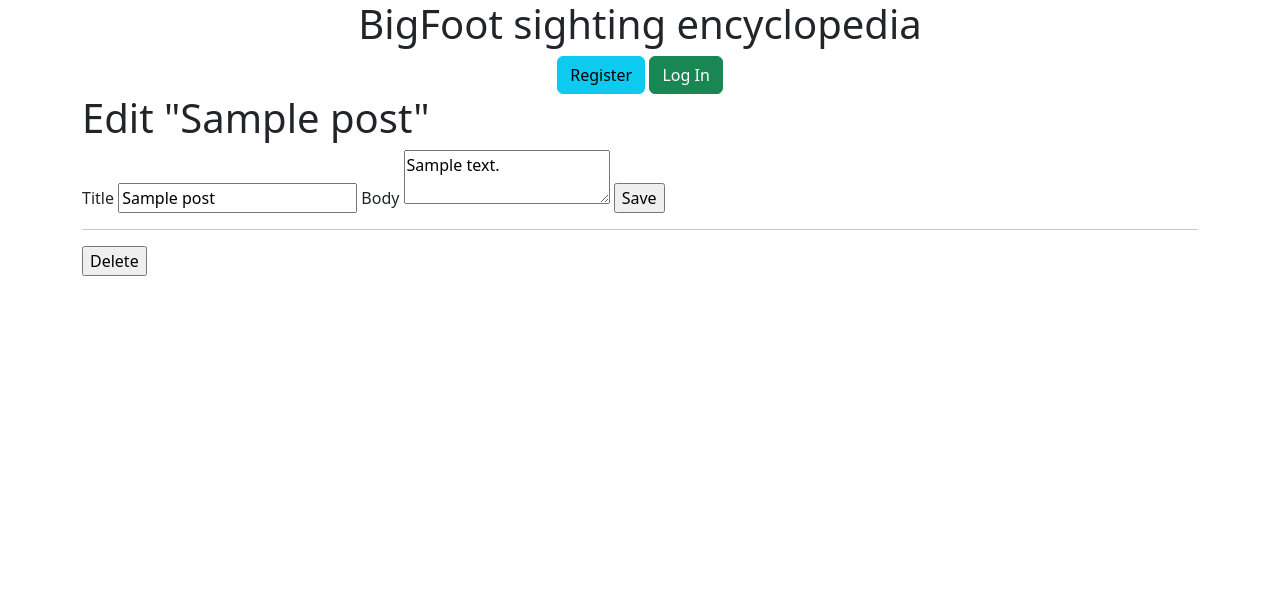
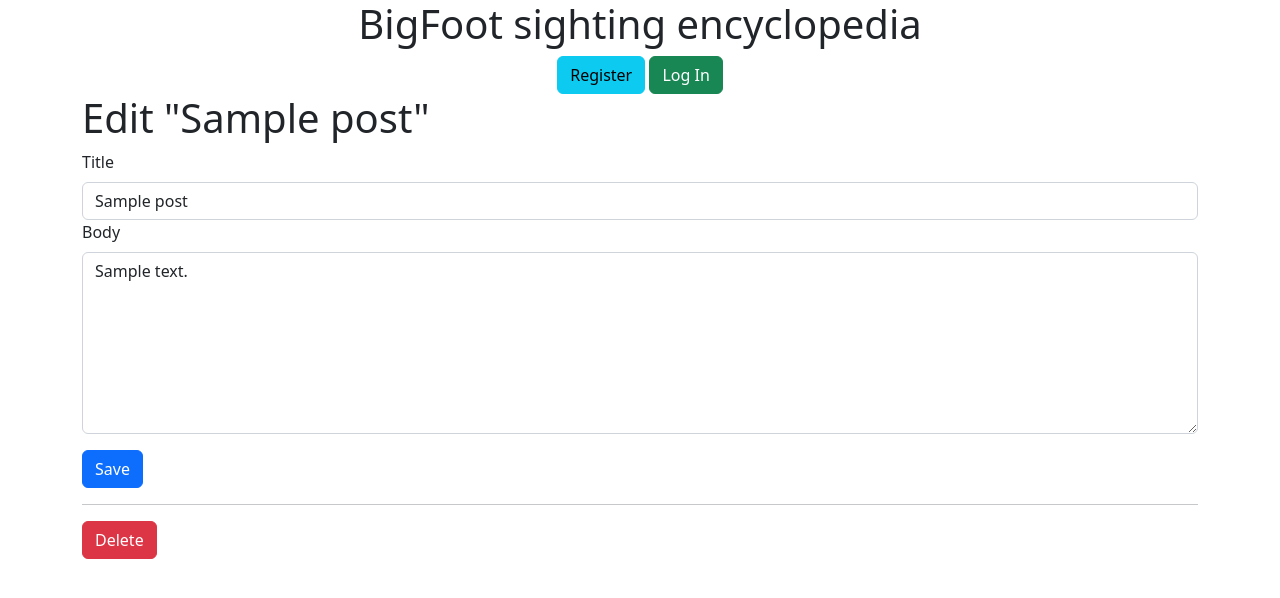
Before and after one commit to Sambsamb/SBminiproject3, a Flask app: template bigfoot/templates/blog/update.html in a window 1280 px wide. Shown: the top 598 px of the page. Run offline with Flask 2, Linux system fonts and the light colour scheme; the template is opened without the code that fills it: most values are stand-ins (such as "Sample title", 1, 10 or a date in 2020).

Commit message:
Update "update" form

```diff
--- a/bigfoot/templates/blog/create.html
+++ b/bigfoot/templates/blog/create.html
@@ -11,7 +11,7 @@
     <input class="form-control" name="title" id="title" value="{{ request.form['title'] }}" required>
 
     <label for="body" class="form-label">Body</label>
-    <textarea name="body" class="form-control" id="body" rows="3">{{ request.form['body'] }}</textarea>
+    <textarea name="body" class="form-control" id="body" rows="7">{{ request.form['body'] }}</textarea>
 
     <p></p>
 
--- a/bigfoot/templates/blog/update.html
+++ b/bigfoot/templates/blog/update.html
@@ -6,15 +6,20 @@
 
 {% block content %}
   <form method="post">
-    <label for="title">Title</label>
-    <input name="title" id="title"
-      value="{{ request.form['title'] or post['title'] }}" required>
-    <label for="body">Body</label>
-    <textarea name="body" id="body">{{ request.form['body'] or post['body'] }}</textarea>
-    <input type="submit" value="Save">
+
+    <label for="title" class="form-label">Title</label>
+    <input class="form-control" name="title" id="title" value="{{ request.form['title'] or post['title'] }}" required>
+
+    <label for="body" class="form-label">Body</label>
+    <textarea name="body" class="form-control" id="body" rows="7">{{ request.form['body'] or post['body'] }}</textarea>
+
+    <p></p>
+
+    <input class="btn btn-primary" type="submit" value="Save">
+
   </form>
   <hr>
   <form action="{{ url_for('blog.delete', id=post['id']) }}" method="post">
-    <input class="danger" type="submit" value="Delete" onclick="return confirm('Are you sure?');">
+    <input class="btn btn-danger" type="submit" value="Delete" onclick="return confirm('Are you sure?');">
   </form>
 {% endblock %}
```
